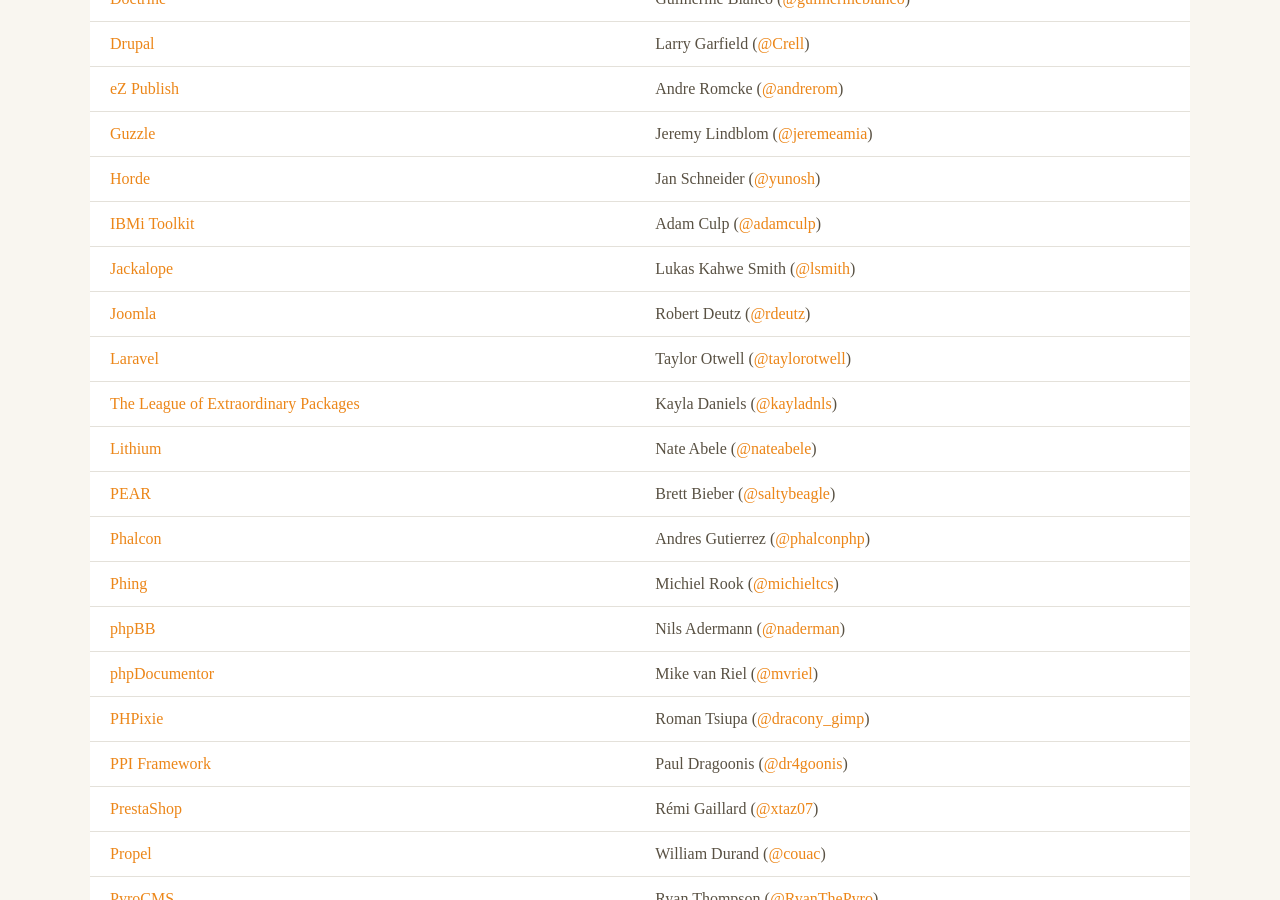
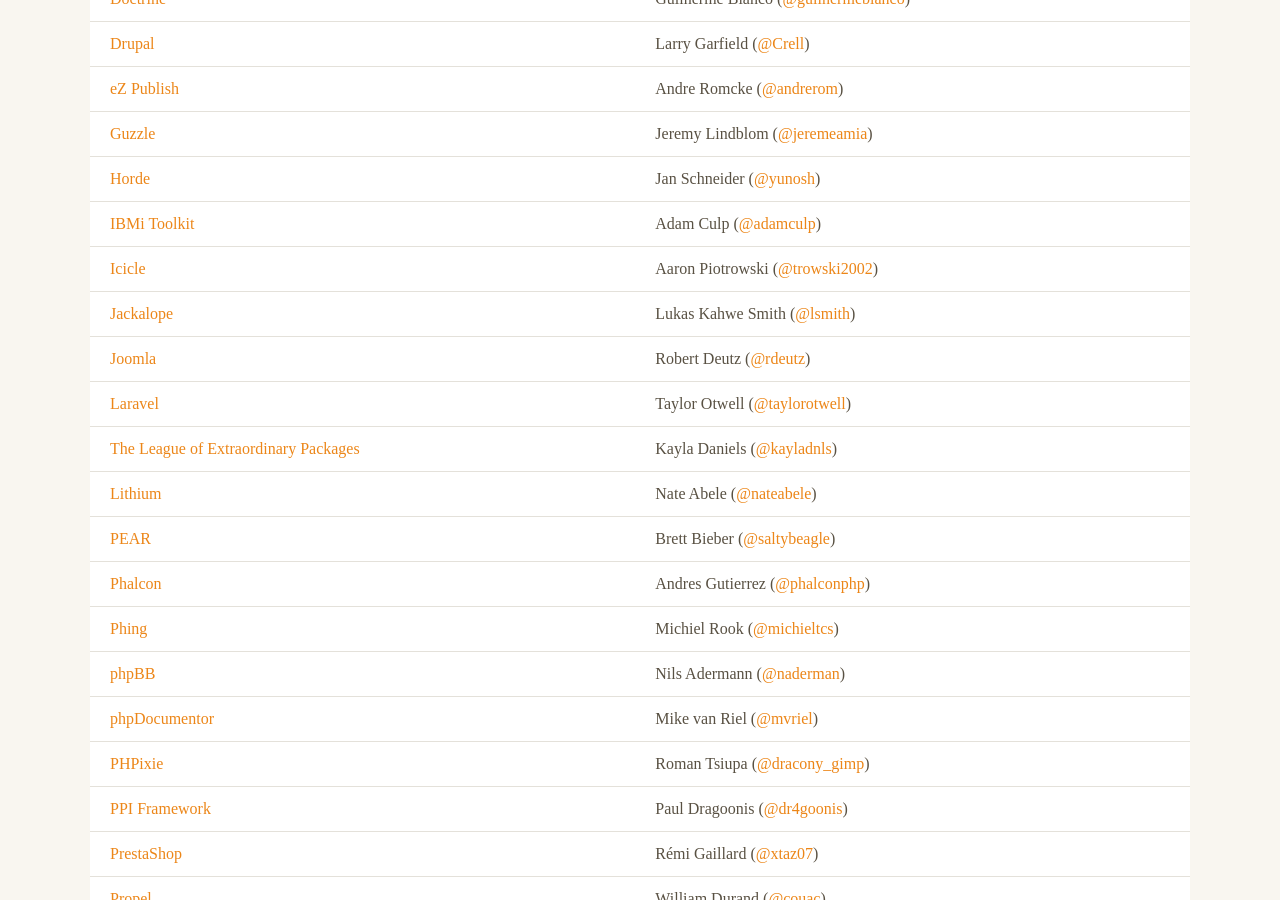
Before and after one commit to php-fig/www.php-fig.org, a Jekyll site: the page built from pages/members.html, in a window 1280 px wide and 900 px high, scrolled down 1142 px. Built offline with Jekyll 4.4.1, drawn with Linux system fonts in a browser that asks for light colours; nearby versions of some CDN libraries; some web fonts are replaced; Markdown is read by kramdown in place of the engine named in the settings.

Commit message:
Added Icicle

```diff
--- a/pages/members.html
+++ b/pages/members.html
@@ -88,6 +88,10 @@ permalink: members/
         <tr>
             <td><a target="_blank" href="https://github.com/zendtech/IbmiToolkit/">IBMi Toolkit</a></td>
             <td>Adam Culp (<a href="https://twitter.com/adamculp">@adamculp</a>)</td>
+        </tr>
+        <tr>
+            <td><a target="_blank" href="https://icicle.io/">Icicle</a></td>
+            <td>Aaron Piotrowski (<a href="https://twitter.com/trowski2002">@trowski2002</a>)</td>
         </tr>
         <tr>
             <td><a target="_blank" href="http://jackalope.github.com">Jackalope</a></td>
```
